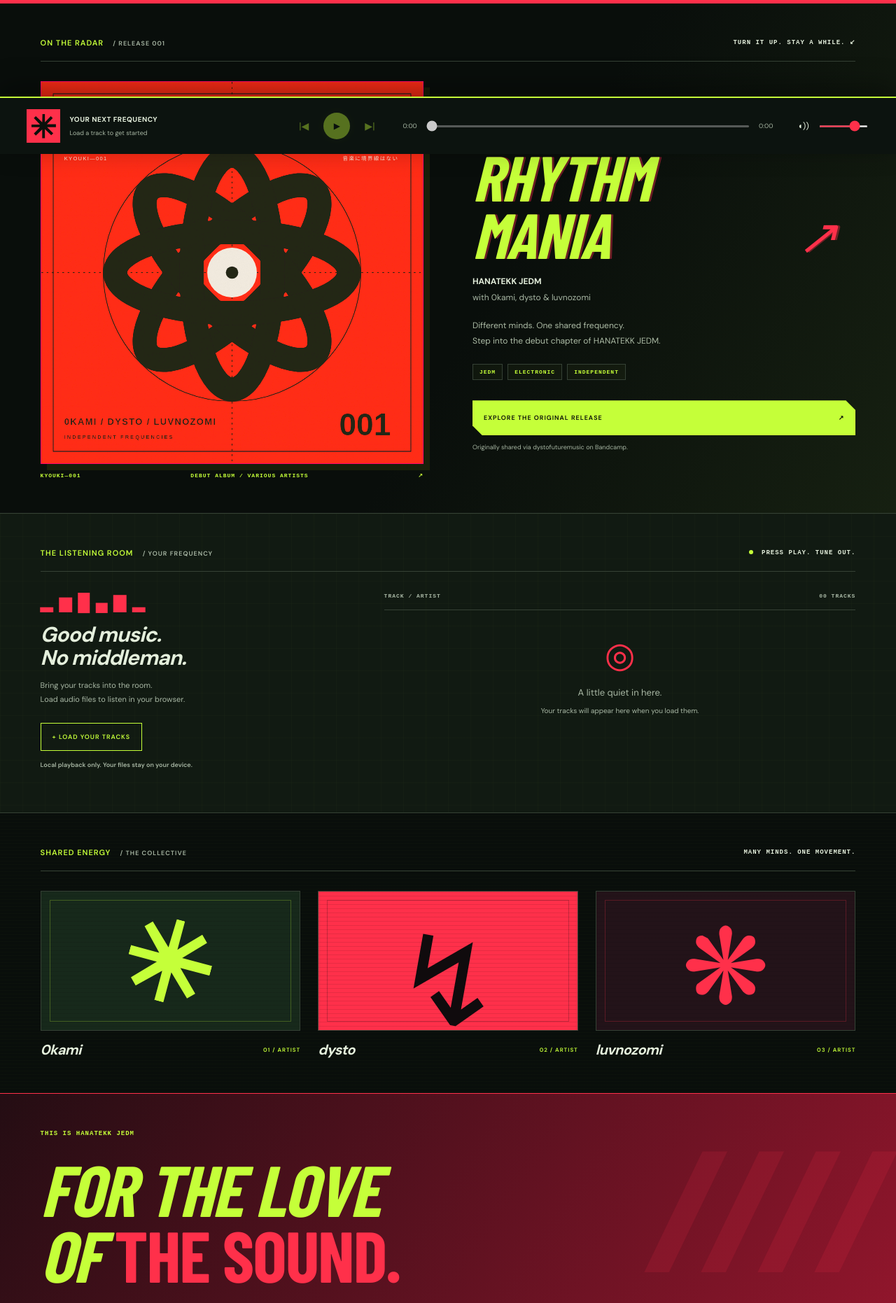
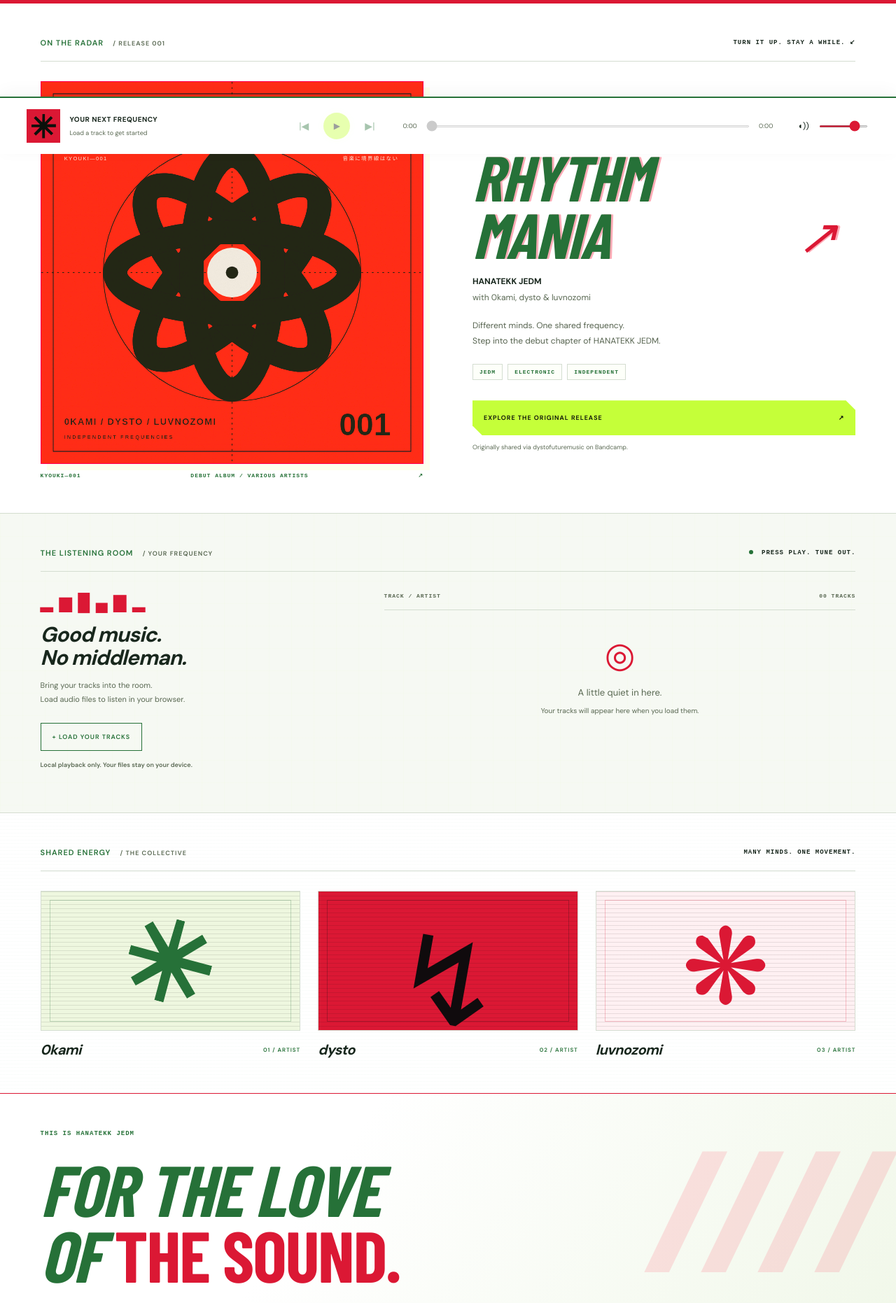
Before and after one commit to owariosu-droid/HANATEKK, a website: page index.html in a window 1280 px wide. Shown: the part 580-2442 px from the top of the page at 70% size. Drawn offline with nearby package versions, Linux system fonts and the light colour scheme; a web font is replaced by a local one.

Commit message:
Restore white backgrounds with red and green accents

```diff
--- a/index.html
+++ b/index.html
@@ -2,7 +2,7 @@
 <html lang="en">
 <head>
   <meta charset="utf-8"><meta name="viewport" content="width=device-width, initial-scale=1">
-  <meta name="theme-color" content="#090e0b">
+  <meta name="theme-color" content="#ffffff">
   <meta name="description" content="HANATEKK JEDM. Independent frequencies. Explore RHYTHM MANIA, the debut release with 0kami, dysto and luvnozomi.">
   <title>HANATEKK JEDM — Independent frequencies</title>
   <link rel="stylesheet" href="style.css"><script src="app.js" defer></script>
--- a/style.css
+++ b/style.css
@@ -1,5 +1,5 @@
 @import url('https://fonts.googleapis.com/css2?family=Barlow+Condensed:wght@600;700;800;900&family=DM+Sans:wght@400;500;600;700&display=swap');
-:root{--paper:#090e0b;--ink:#e4efdc;--line:#354135;--muted:#a8b7a4;--red:#ff304a;--green:#c5ff39}
+:root{--paper:#ffffff;--ink:#18271d;--line:#d4ddd1;--muted:#596852;--red:#db1834;--green:#267138;--acid:#c5ff39}
 *{box-sizing:border-box}html{scroll-behavior:smooth;scroll-padding-top:30px}body{margin:0;background:var(--paper);color:var(--ink);font-family:'DM Sans',Arial,sans-serif;font-size:14px}a{color:inherit;text-decoration:none}button,input{font:inherit}a:focus-visible,button:focus-visible,input:focus-visible,.upload-button:focus-within{outline:3px solid var(--green);outline-offset:5px}button{cursor:pointer}button:disabled{cursor:default;opacity:.4}
 .header{height:94px;border-bottom:1px solid var(--line);display:flex;align-items:center;justify-content:space-between;margin:0 4.5%;gap:30px}.wordmark{font-family:'Barlow Condensed','Arial Narrow',Impact,sans-serif;font-weight:900;font-size:29px;letter-spacing:-1px;line-height:.8;display:flex;gap:7px;align-items:flex-end}.wordmark span{font:700 10px 'DM Sans',Arial;letter-spacing:0;max-width:25px;line-height:1}.header nav{display:flex;gap:36px;font-size:12px;font-weight:600}.header nav a:hover{color:var(--green)}
 .header-note,.small-label,.hero-top,.text-link,.ticker,.section-heading h2,.art-caption,.release-kicker,.tags,.primary-button,.release-footnote,.queue-heading,.upload-button,.artist-name span,footer,.privacy-note{font-size:10px;letter-spacing:1px;font-weight:600}i{display:inline-block;background:var(--green);width:6px;height:6px;border-radius:50%;margin-right:6px}
@@ -18,7 +18,7 @@
 @media(prefers-reduced-motion:reduce){html{scroll-behavior:auto}*{transition:none!important}}
 
 /* Red / green techcore identity */
-body{background:var(--paper);background-image:linear-gradient(#c5ff3904 1px,transparent 1px);background-size:100% 5px}
+body{background:var(--paper);background-image:linear-gradient(#26713805 1px,transparent 1px);background-size:100% 5px}
 ::selection{background:var(--red);color:#fff}
 .header{border-bottom-color:var(--red)}
 .wordmark{font-style:italic;letter-spacing:-1.5px}.wordmark span{color:var(--green)}
@@ -30,13 +30,13 @@ body{background:var(--paper);background-image:linear-gradient(#c5ff3904 1px,tran
 .hero h1{font-style:italic;letter-spacing:-.045em;text-shadow:3px 0 #ff304a70}
 .hero h1>span:not(.hero-star){color:var(--red);text-shadow:3px 0 #c5ff3955}
 .hero h1 .hero-star{color:var(--green);transform:rotate(15deg);filter:drop-shadow(0 0 18px #c5ff3955)}
-.hero-bottom p,.release-description{color:#acbba5}
+.hero-bottom p,.release-description{color:#56634f}
 .text-link{border-bottom-color:var(--green);color:var(--green)}
 .text-link:hover{color:var(--red)}
 .ticker{background:var(--red);color:#080d09;border-color:var(--red);transform:none;font-weight:800}
 .ticker b{font-family:monospace;color:#080d09}
 .section-heading h2{color:var(--green)}
-.release{background:linear-gradient(120deg,#090e0b 55%,#162011)}
+.release{background:#fff}
 .art-wrap{position:relative}
 .art-wrap img{filter:hue-rotate(350deg) saturate(1.8);border:1px solid var(--red);box-shadow:9px 9px 0 #c5ff3912}
 .art-caption{color:var(--green)}
@@ -44,27 +44,27 @@ body{background:var(--paper);background-image:linear-gradient(#c5ff3904 1px,tran
 .release-info h3{font-style:italic;color:var(--green);text-shadow:3px 0 #ff304a66}
 .release-info h3>span{color:var(--red)}
 .tags span{color:var(--green);background:#c5ff3908}
-.primary-button{color:#080d09;background:var(--green);clip-path:polygon(0 0,calc(100% - 14px) 0,100% 14px,100% 100%,14px 100%,0 calc(100% - 14px))}
+.primary-button{color:#080d09;background:var(--acid);clip-path:polygon(0 0,calc(100% - 14px) 0,100% 14px,100% 100%,14px 100%,0 calc(100% - 14px))}
 .primary-button:hover{background:var(--red);color:#080d09}
-.listening{background:#111a12;background-image:linear-gradient(#c5ff3905 1px,transparent 1px),linear-gradient(90deg,#c5ff3905 1px,transparent 1px);background-size:32px 32px}
+.listening{background:#f6f9f3;background-image:linear-gradient(#c5ff3905 1px,transparent 1px),linear-gradient(90deg,#c5ff3905 1px,transparent 1px);background-size:32px 32px}
 .sound-icon{color:var(--red)}
 .listen-intro h3{font-style:italic}.upload-button{border-color:var(--green);color:var(--green)}
-.upload-button:hover{background:var(--green);color:#080d09}
+.upload-button:hover{background:var(--green);color:#fff}
 .empty-state>span{color:var(--red)}
 .track:hover{background:#c5ff390a}.track.active{color:var(--green)}
 .artist-symbol{position:relative;border:1px solid var(--line);background-image:repeating-linear-gradient(0deg,transparent 0 5px,#00000018 5px 6px)}
 .artist-symbol::after{content:'';position:absolute;inset:12px;border:1px solid currentColor;opacity:.25;pointer-events:none}
-.symbol-one{color:var(--green);background-color:#17291b}.symbol-one .asterisk{transform:rotate(15deg)}
+.symbol-one{color:var(--green);background-color:#eef7df}.symbol-one .asterisk{transform:rotate(15deg)}
 .symbol-two{color:#100b0d;background-color:var(--red)}
-.symbol-three{color:var(--red);background-color:#231319}
+.symbol-three{color:var(--red);background-color:#fff0f2}
 .artist-name h3{font-style:italic}.artist-name span{color:var(--green)}
-.about{color:var(--green);background-color:#6d1224;background-image:linear-gradient(125deg,#240d13 0%,#96162d 100%);border-block:1px solid var(--red);position:relative;overflow:hidden}
+.about{color:var(--green);background-color:#fff;background-image:linear-gradient(125deg,#fff 35%,#f0f7e8 100%);border-block:1px solid var(--red);position:relative;overflow:hidden}
 .about::after{content:'////';position:absolute;right:3%;top:20px;font:italic 200px Impact,sans-serif;color:#ff304a22;pointer-events:none}
 .about h2{position:relative;z-index:1;font-style:italic}.about h2 em{color:var(--red)}
-.about .small-label{color:var(--green)}.about-bottom p{color:#e4efdc}
-.player{background:#0c130f;border-top:2px solid var(--green);box-shadow:0 -12px 40px #0006}
+.about .small-label{color:var(--green)}.about-bottom p{color:var(--ink)}
+.player{background:#fff;border-top:2px solid var(--green);box-shadow:0 -6px 24px #18271d0a}
 .mini-art{background:var(--red);color:#0b100b}
-.playback .play-button{background:var(--green);color:#0b100b;box-shadow:0 0 14px #c5ff3918}
+.playback .play-button{background:var(--acid);color:#0b100b;box-shadow:0 0 14px #c5ff3918}
 .playback button{color:var(--green)}
 input[type=range]{accent-color:var(--red)}
 @media(max-width:600px){.hero::before{width:300px;right:-150px;top:0}.hero h1{font-size:13vw}.about::after{font-size:110px;top:30px}.about h2{font-size:14.5vw}}
```
